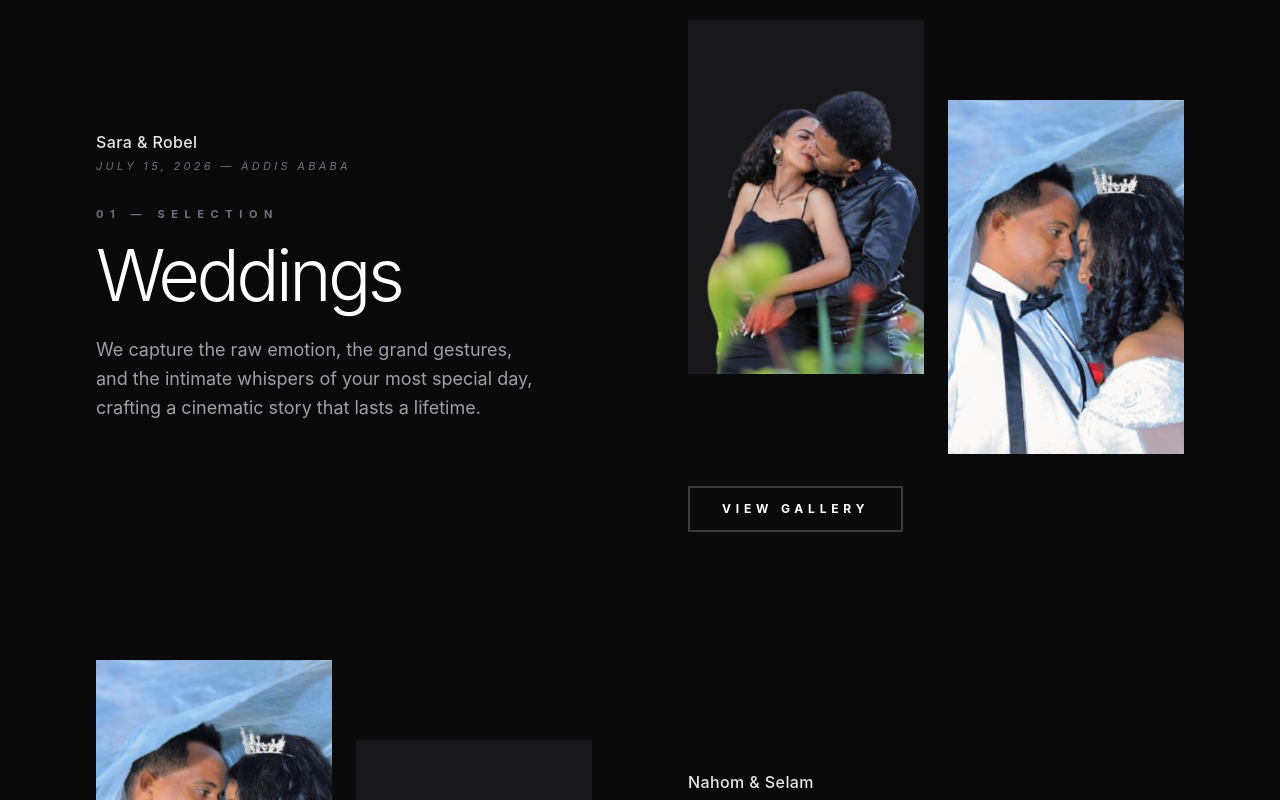
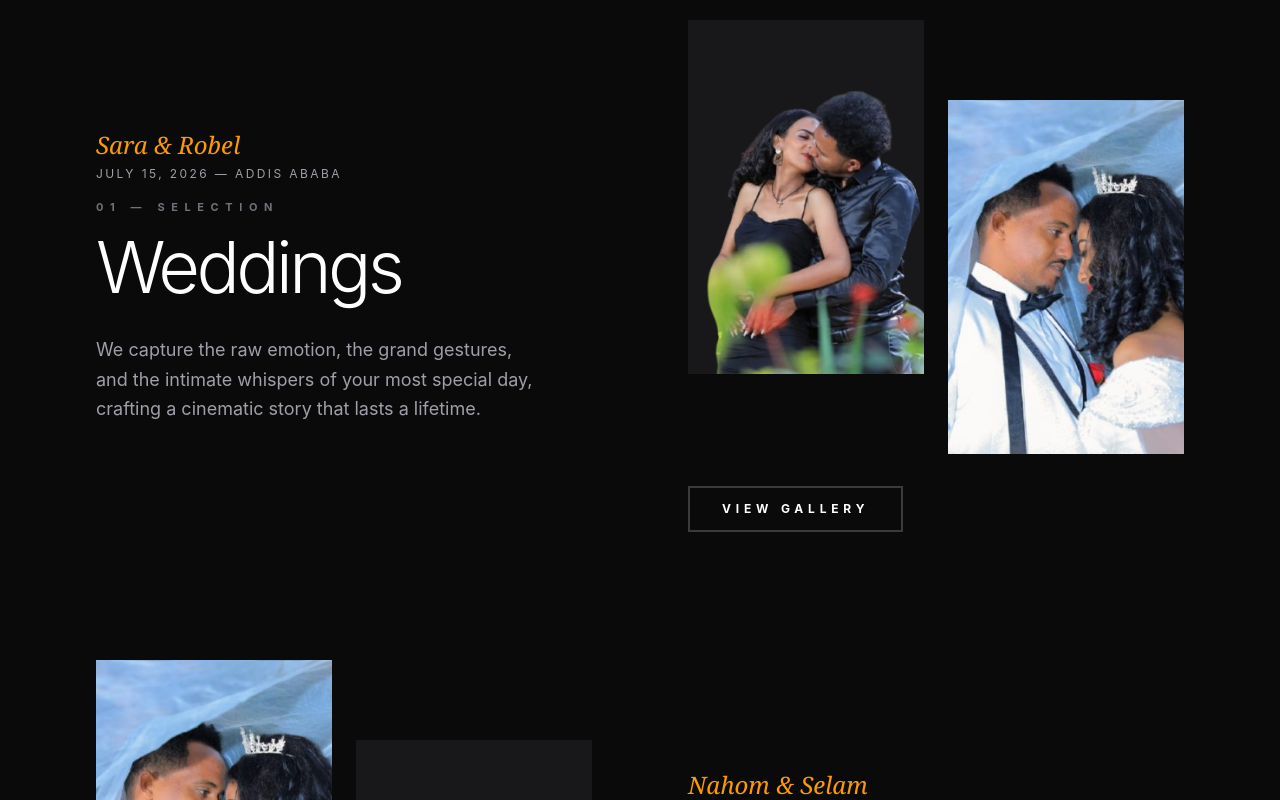
Before and after one commit to petroshambir/film-production-portfolio, a React (Vite) app in the folder client/: page /home in a window 1280 px wide. Shown: the part 660-1460 px from the top of the page. Built offline with nearby package versions, Linux system fonts and the light colour scheme.

Commit message:
add text styl

```diff
--- a/client/src/pages/Home.jsx
+++ b/client/src/pages/Home.jsx
@@ -334,14 +334,142 @@
 // }
 
 // export default Home;
- import React, { useState } from 'react';
+
+//  import React, { useState } from 'react';
+// import Hero from '../components/Hero';
+// import heroVideo from '../assets/videos/robi-v1.mp4';
+// import wedding1 from '../assets/images/ሮቢ-png1-removebg-preview.png';
+// import wedding2 from '../assets/images/ሮቢ-png2-removebg-preview.png';
+// import Footer from "../components/Footer";
+
+// // Lightbox ንምጥቃም
+// import Lightbox from "yet-another-react-lightbox";
+// import "yet-another-react-lightbox/styles.css";
+
+// const workSections = [
+//   {
+//     title: "Weddings",
+//     names: "Sara & Robel",
+//     date: "July 15, 2026 — Addis Ababa",
+//     desc: "We capture the raw emotion, the grand gestures, and the intimate whispers of your most special day, crafting a cinematic story that lasts a lifetime.",
+//     images: [wedding1, wedding2],
+//     reverse: false
+//   },
+//   {
+//     title: "Bridal Shoots",
+//     names: "Nahom & Selam",
+//     date: "August 20, 2026 — Photography Studio",
+//     desc: "Elegance defined. Our artistic direction highlights the grace of the bride in stunning settings, ensuring every portrait is a masterpiece of light and fashion.",
+//     images: [wedding2, wedding1],
+//     reverse: true
+//   },
+//   {
+//     title: "Baby Shower & Baptism",
+//     names: "Elias Family",
+//     date: "September 05, 2026 — Family Event",
+//     desc: "Celebrating new beginnings. We document the joy, the anticipation, and the sacred moments of your family's newest arrivals with warmth and tenderness.",
+//     images: [wedding1, wedding2],
+//     reverse: false
+//   }
+// ];
+
+// function Home() {
+//   const [open, setOpen] = useState(false);
+//   const [currentImages, setCurrentImages] = useState([]);
+
+//   const openGallery = (images) => {
+//     setCurrentImages(images.map(img => ({ src: img })));
+//     setOpen(true);
+//   };
+
+//   return (
+//     <div style={{ backgroundColor: '#0a0a0a' }} className="min-h-screen text-white">
+//       <Hero videoSrc={heroVideo} buttonText="Explore Our Work" />
+
+//       <section className="px-6 py-20 md:px-24">
+//         {workSections.map((section, index) => (
+//           <div
+//             key={index}
+//             className={`flex flex-col ${section.reverse ? 'md:flex-row-reverse' : 'md:flex-row'} items-center text-center md:text-left gap-12 md:gap-24 mb-32`}
+//           >
+
+//             {/* ጽሑፍ */}
+//             <div className="flex-1 flex flex-col items-center md:items-start justify-center space-y-4">
+
+//               {/* እቲ ሽምን ዕለትን መጀመርያ ኣብ ላዕሊ */}
+//               <div className="space-y-1 w-full text-center md:text-left">
+//                 <p className="text-[16px] font-medium text-white/90 tracking-wide">
+//                   {section.names}
+//                 </p>
+//                 <p className="text-[11px] uppercase tracking-[0.3em] text-zinc-500 italic">
+//                   {section.date}
+//                 </p>
+//               </div>
+
+//               {/* ድሕሪኡ እቲ Selection */}
+//               <span className="text-[11px] tracking-[0.6em] uppercase text-zinc-500 font-bold pt-4">
+//                 0{index + 1} — Selection
+//               </span>
+
+//               <h2 className="text-5xl md:text-7xl font-light tracking-tighter leading-none">
+//                 {section.title}
+//               </h2>
+
+//               <p className="text-lg leading-relaxed text-zinc-400 max-w-md pt-2">
+//                 {section.desc}
+//               </p>
+//             </div>
+
+//             {/* ስእልታት ግሪድ */}
+//             <div className="flex-1 flex flex-col items-center md:items-start w-full">
+//               <div className="grid grid-cols-1 md:grid-cols-2 gap-6 w-full">
+//                 {section.images.slice(0, 2).map((img, i) => (
+//                   <div
+//                     key={i}
+//                     className={`group aspect-[2/3] overflow-hidden bg-zinc-900 ${i === 1 ? 'md:mt-20' : ''}`}
+//                   >
+//                     <img
+//                       src={img}
+//                       alt={section.title}
+//                       className="w-full h-full object-cover transition-transform duration-700 group-hover:scale-110"
+//                     />
+//                   </div>
+//                 ))}
+//               </div>
+
+//               <div className="mt-8">
+//                 <button
+//                   onClick={() => openGallery(section.images)}
+//                   className="text-[12px] font-bold uppercase tracking-[0.4em] border-2 border-white/20 px-8 py-3 hover:border-white hover:bg-white hover:text-black transition-all duration-300 transform hover:scale-105"
+//                 >
+//                   View Gallery
+//                 </button>
+//               </div>
+//             </div>
+//           </div>
+//         ))}
+//       </section>
+
+//       <Lightbox
+//         open={open}
+//         close={() => setOpen(false)}
+//         slides={currentImages}
+//       />
+
+//       <Footer />
+//     </div>
+//   );
+// }
+
+// export default Home;
+
+import React, { useState } from 'react';
 import Hero from '../components/Hero';
 import heroVideo from '../assets/videos/robi-v1.mp4';
 import wedding1 from '../assets/images/ሮቢ-png1-removebg-preview.png';
 import wedding2 from '../assets/images/ሮቢ-png2-removebg-preview.png';
 import Footer from "../components/Footer";
 
-// Lightbox ንምጥቃም
 import Lightbox from "yet-another-react-lightbox";
 import "yet-another-react-lightbox/styles.css";
 
@@ -392,21 +520,20 @@ function Home() {
             className={`flex flex-col ${section.reverse ? 'md:flex-row-reverse' : 'md:flex-row'} items-center text-center md:text-left gap-12 md:gap-24 mb-32`}
           >
 
-            {/* ጽሑፍ */}
+            {/* ጽሑፍን ኣርእስትን */}
             <div className="flex-1 flex flex-col items-center md:items-start justify-center space-y-4">
 
-              {/* እቲ ሽምን ዕለትን መጀመርያ ኣብ ላዕሊ */}
-              <div className="space-y-1 w-full text-center md:text-left">
-                <p className="text-[16px] font-medium text-white/90 tracking-wide">
+              {/* እዚ እዩ እቲ ሽምን ዕለትን ኣብ ላዕሊ ክኸውን ዝደለኻዮ */}
+              <div className="space-y-1 mb-4">
+                <p className="text-2xl font-serif text-amber-500 italic">
                   {section.names}
                 </p>
-                <p className="text-[11px] uppercase tracking-[0.3em] text-zinc-500 italic">
+                <p className="text-[12px] uppercase tracking-[0.2em] text-zinc-400">
                   {section.date}
                 </p>
               </div>
 
-              {/* ድሕሪኡ እቲ Selection */}
-              <span className="text-[11px] tracking-[0.6em] uppercase text-zinc-500 font-bold pt-4">
+              <span className="text-[11px] tracking-[0.6em] uppercase text-zinc-500 font-bold">
                 0{index + 1} — Selection
               </span>
 
@@ -414,12 +541,12 @@ function Home() {
                 {section.title}
               </h2>
 
-              <p className="text-lg leading-relaxed text-zinc-400 max-w-md pt-2">
+              <p className="text-lg leading-relaxed text-zinc-400 max-w-md pt-4">
                 {section.desc}
               </p>
             </div>
 
-            {/* ስእልታት ግሪድ */}
+            {/* ስእልታት */}
             <div className="flex-1 flex flex-col items-center md:items-start w-full">
               <div className="grid grid-cols-1 md:grid-cols-2 gap-6 w-full">
                 {section.images.slice(0, 2).map((img, i) => (
```
